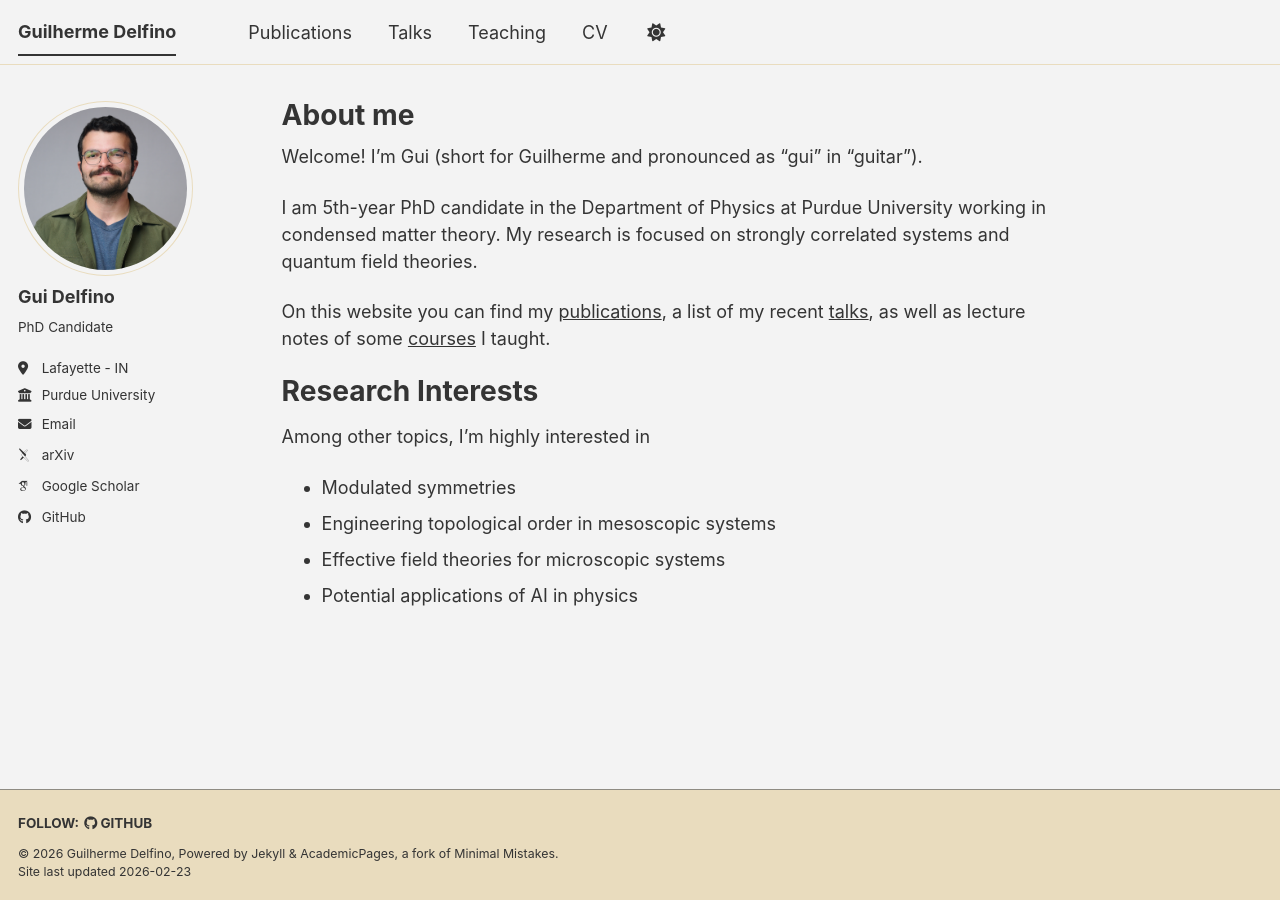
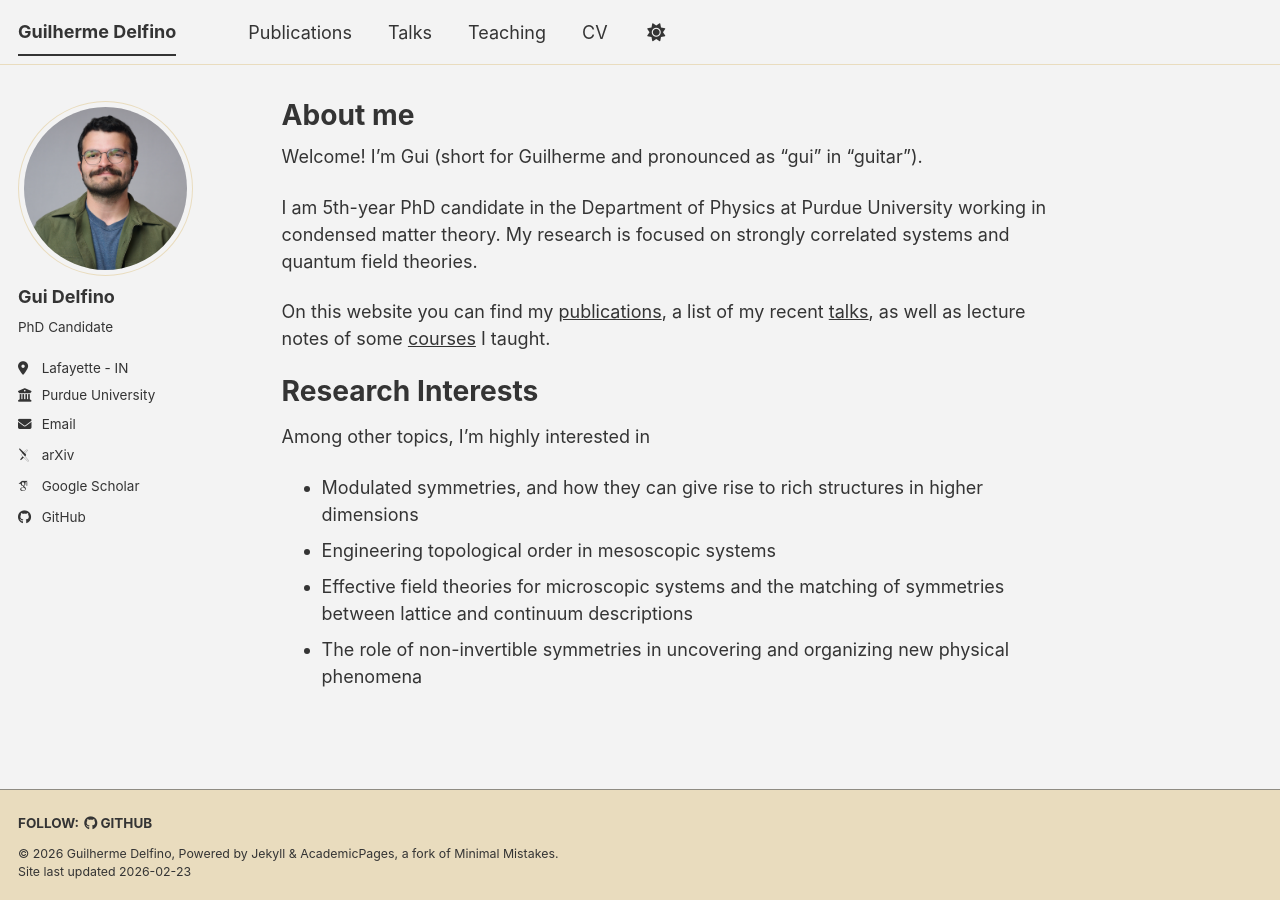
Before and after one commit to gui-delfino/gui-delfino.github.io, a Jekyll site: the page built from _pages/about.md, in a window 1280 px wide. Built offline with Jekyll 4.4.1, drawn with Linux system fonts in a browser that asks for light colours; some web fonts are replaced; a script bundle is joined from its source files by our own code; library files that are not in the unit come from our copies.

Commit message:
Updated About me

```diff
--- a/_pages/about.md
+++ b/_pages/about.md
@@ -21,7 +21,7 @@ On this website you can find my [publications](https://gui-delfino.github.io/pub
 Research Interests
 ======
 Among other topics, I'm highly interested in
-* Modulated symmetries
+* Modulated symmetries, and how they can give rise to rich structures in higher dimensions
 * Engineering topological order in mesoscopic systems
-* Effective field theories for microscopic systems
-* Potential applications of AI in physics
+* Effective field theories for microscopic systems and the matching of symmetries between lattice and continuum descriptions
+* The role of non-invertible symmetries in uncovering and organizing new physical phenomena
```
